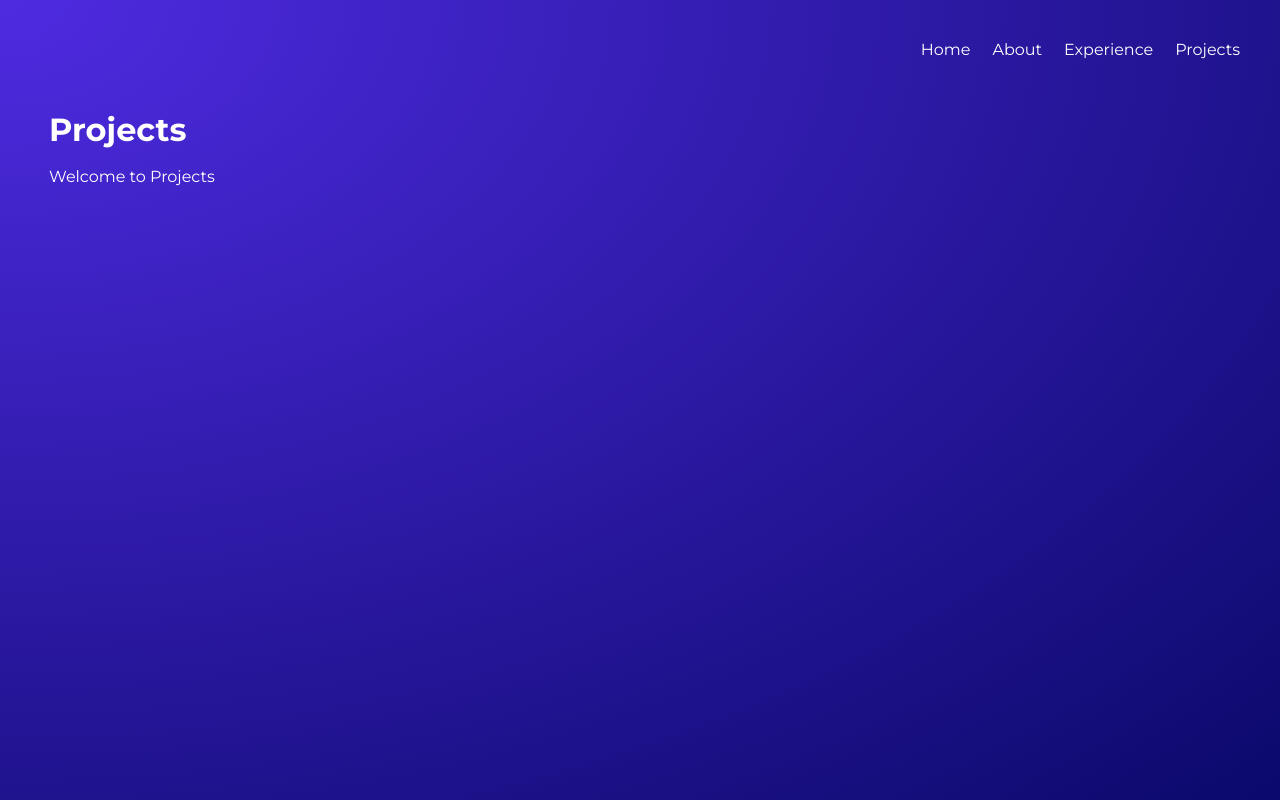
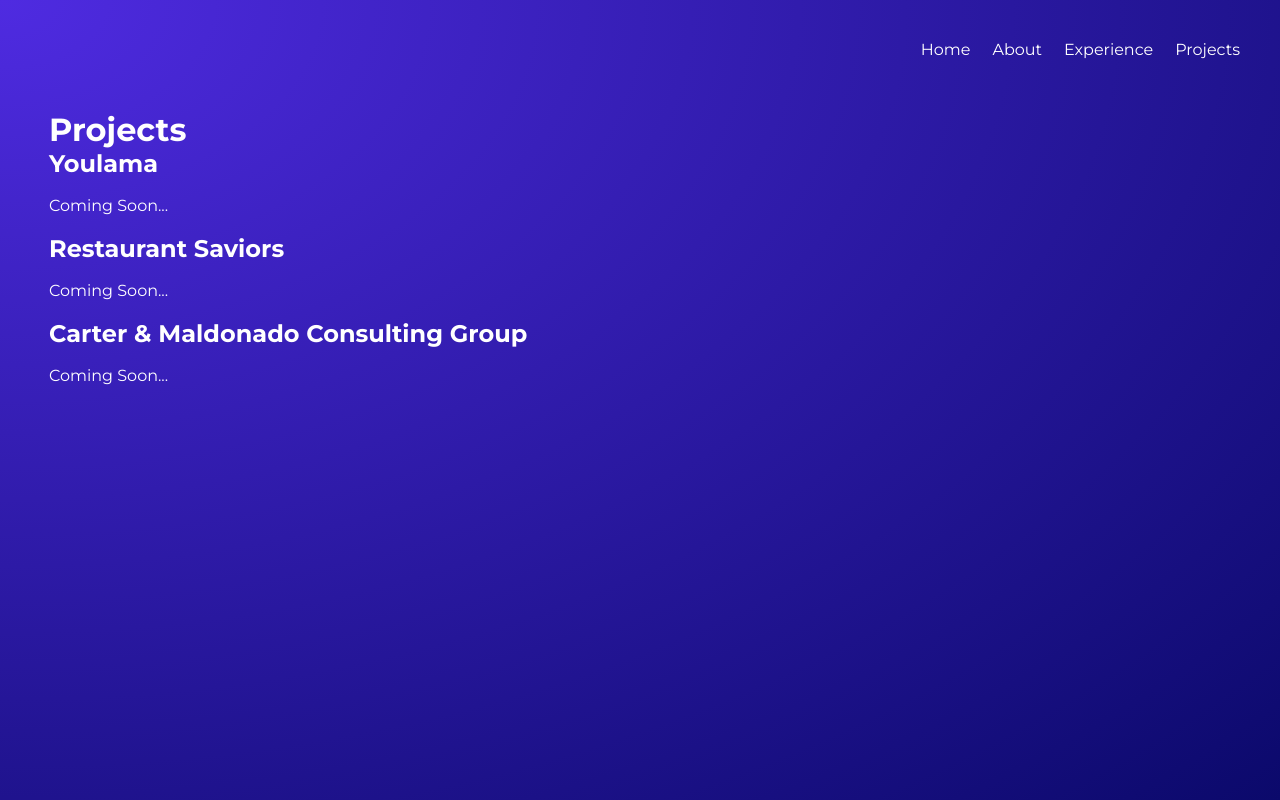
Before and after one commit to AndreCarter-CS/portfolio, a Gatsby site: page /projects in a window 1280 px wide. Built offline with nearby package versions, Linux system fonts and the light colour scheme; Gatsby itself is replaced by a stand-in of ours.

Commit message:
minor experience page changes and starting point for projects page

```diff
--- a/src/pages/experience.js
+++ b/src/pages/experience.js
@@ -110,7 +110,7 @@ const Timeline = () => (
       </div>
     </div>
 
-    {/* Vector */}
+    {/* Vector Marketing */}
     <div className={styles.company}>
       <h2 className={styles.companyName}>Vector Marketing</h2>
 
--- a/src/pages/projects.js
+++ b/src/pages/projects.js
@@ -6,7 +6,14 @@ import Seo from "../components/seo"
 const Projects = () => (
   <Layout>
     <h1>Projects</h1>
-    <p>Welcome to Projects</p>
+    <h2>Youlama</h2>
+    <p>Coming Soon...</p>
+
+    <h2>Restaurant Saviors</h2>
+    <p>Coming Soon...</p>
+
+    <h2>Carter & Maldonado Consulting Group</h2>
+    <p>Coming Soon...</p>
   </Layout>
 )
 
--- a/src/styles/experience.module.css
+++ b/src/styles/experience.module.css
@@ -19,6 +19,7 @@
 
 .description {
     margin-top: 10px;
+    margin-right: 20px;
 }
 
 .descriptionLine {
```
